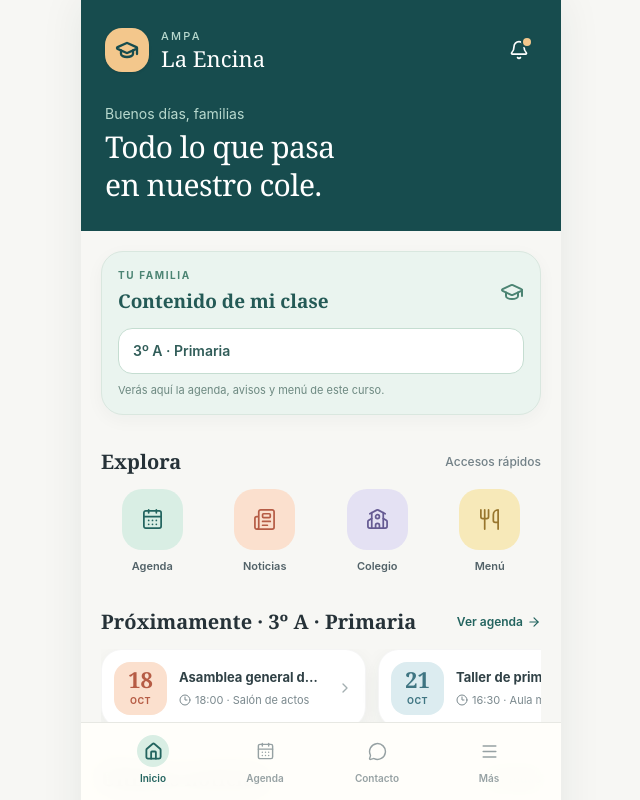
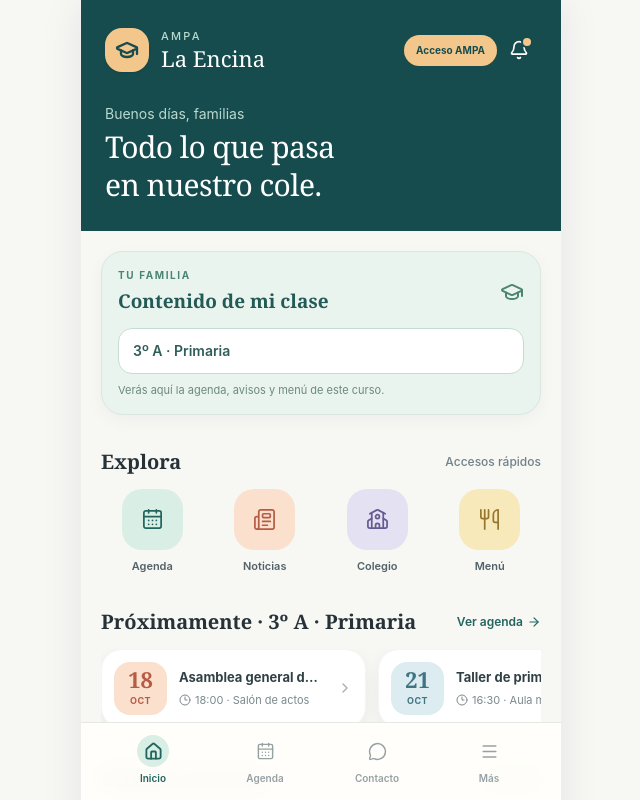
Before and after one commit to antoniolu-zapata-espinosa/app-para-ampa, a Next.js app: page / in a window 1280 px wide. Shown: the top 800 px of the page, without its empty margins (319-959 px from the left). Built offline with nearby package versions, Linux system fonts and the light colour scheme.

Commit message:
Añade enlace visible al acceso AMPA

```diff
--- a/app/page.tsx
+++ b/app/page.tsx
@@ -1,5 +1,6 @@
 'use client'
 
+import Link from 'next/link'
 import { useState } from 'react'
 import {
   ArrowRight,
@@ -61,10 +62,15 @@ export default function Page() {
                 <h1 className="font-serif text-[22px] leading-tight">La Encina</h1>
               </div>
             </div>
-            <button aria-label="Ver notificaciones" onClick={() => showNotice('No tienes notificaciones nuevas')} className="relative rounded-full p-2 transition hover:bg-white/10">
-              <Bell className="size-5" />
-              <span className="absolute right-1.5 top-1.5 size-2 rounded-full bg-[#f3c78c] ring-2 ring-[#174c4e]" />
-            </button>
+            <div className="flex items-center gap-1">
+              <Link href="/sign-up" className="rounded-full bg-[#f3c78c] px-3 py-2 text-[10px] font-bold text-[#174c4e] transition hover:bg-[#f8d9aa]">
+                Acceso AMPA
+              </Link>
+              <button aria-label="Ver notificaciones" onClick={() => showNotice('No tienes notificaciones nuevas')} className="relative rounded-full p-2 transition hover:bg-white/10">
+                <Bell className="size-5" />
+                <span className="absolute right-1.5 top-1.5 size-2 rounded-full bg-[#f3c78c] ring-2 ring-[#174c4e]" />
+              </button>
+            </div>
           </div>
           <div className="mt-8">
             <p className="text-sm text-[#b8d9ce]">Buenos días, familias</p>
```
